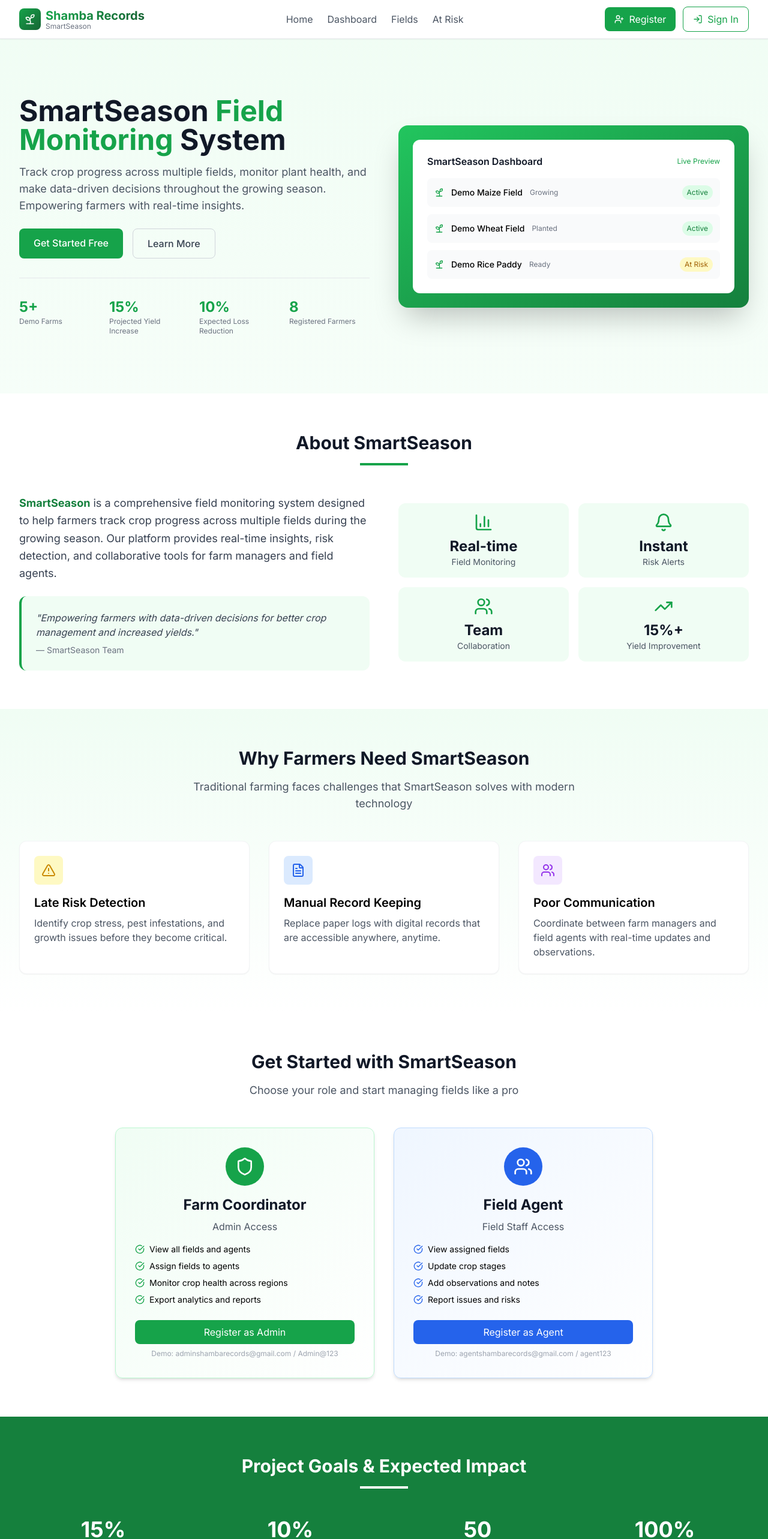
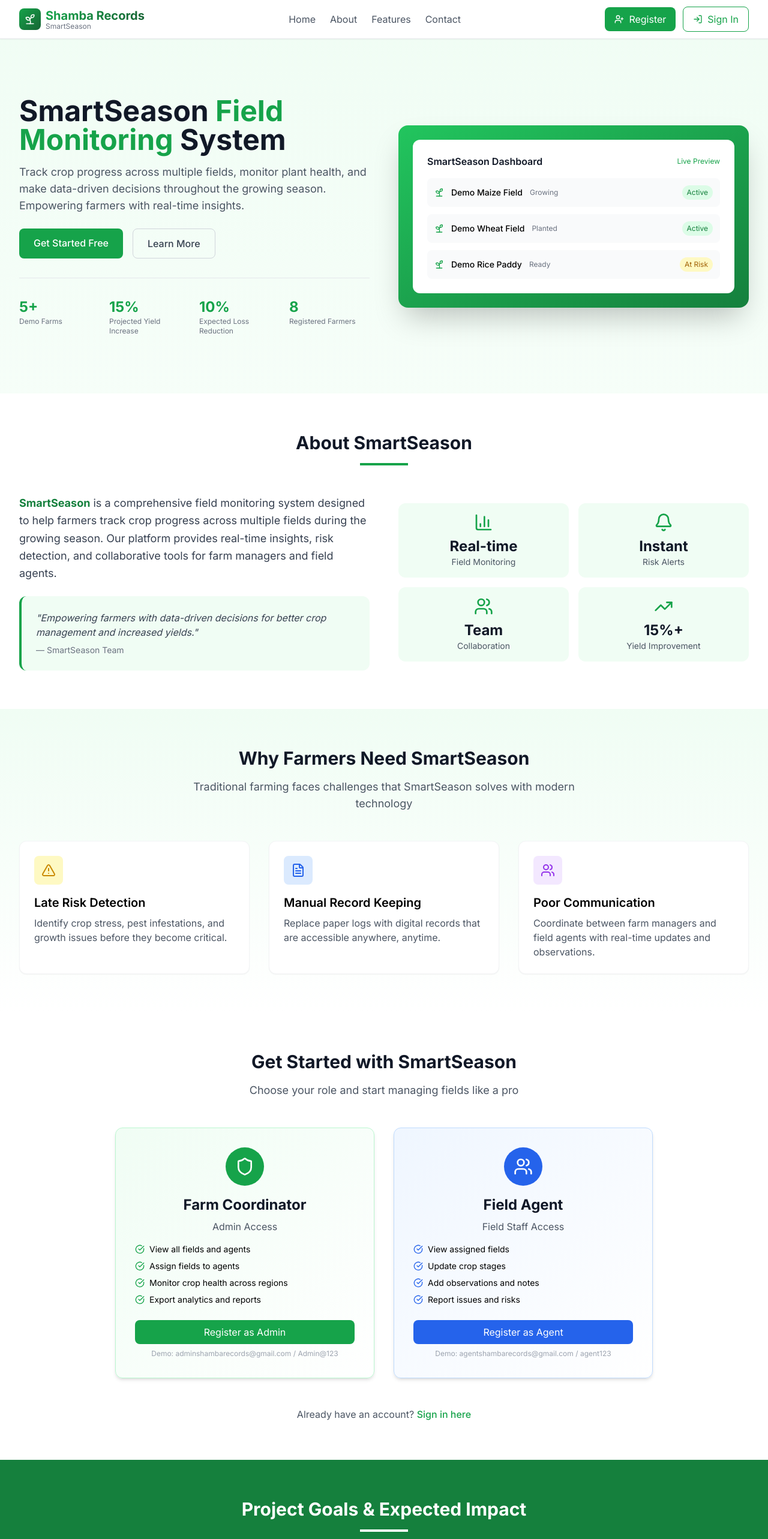
Before and after one commit to Dama5323/shamba-records-smartseason-field-monitoring, a React (Vite) app in the folder frontend/: page / in a window 1280 px wide. Shown: the top 2566 px of the page at 60% size. Built offline with nearby package versions, Linux system fonts and the light colour scheme; no server answers.

Commit message:
fix(landing): make navigation public-friendly and remove broken links

```diff
--- a/frontend/src/components/landing/LandingPage.jsx
+++ b/frontend/src/components/landing/LandingPage.jsx
@@ -16,19 +16,31 @@ import {
   LogIn,
   UserPlus,
   FileText,
-  AlertTriangle
+  AlertTriangle,
+  Info,
+  Heart,
+  Calendar
 } from 'lucide-react'
 
 const LandingPage = () => {
   const [isMobileMenuOpen, setIsMobileMenuOpen] = useState(false)
 
+  const scrollToSection = (sectionId) => {
+    const section = document.getElementById(sectionId)
+    if (section) {
+      section.scrollIntoView({ behavior: 'smooth' })
+    }
+    setIsMobileMenuOpen(false)
+  }
+
   return (
     <div className="min-h-screen bg-gradient-to-b from-green-50 via-white to-green-50">
-      {/* Navigation Bar */}
+      {/* Navigation Bar - Public Friendly */}
       <nav className="bg-white shadow-sm border-b border-gray-200 sticky top-0 z-50">
         <div className="max-w-7xl mx-auto px-4 sm:px-6 lg:px-8">
           <div className="flex justify-between items-center h-16">
-            <div className="flex items-center space-x-2">
+            {/* Logo */}
+            <Link to="/" className="flex items-center space-x-2">
               <div className="h-9 w-9 bg-gradient-to-br from-green-600 to-green-800 rounded-lg flex items-center justify-center">
                 <Sprout className="h-5 w-5 text-white" />
               </div>
@@ -38,16 +50,17 @@ const LandingPage = () => {
                 </span>
                 <p className="text-xs text-gray-500 -mt-1">SmartSeason</p>
               </div>
+            </Link>
+
+            {/* Desktop Navigation - PUBLIC ONLY */}
+            <div className="hidden md:flex items-center space-x-6">
+              <button onClick={() => scrollToSection('home')} className="text-gray-600 hover:text-green-600 transition-colors">Home</button>
+              <button onClick={() => scrollToSection('about')} className="text-gray-600 hover:text-green-600 transition-colors">About</button>
+              <button onClick={() => scrollToSection('features')} className="text-gray-600 hover:text-green-600 transition-colors">Features</button>
+              <button onClick={() => scrollToSection('contact')} className="text-gray-600 hover:text-green-600 transition-colors">Contact</button>
             </div>
 
-            {/* Desktop Navigation */}
-            <div className="hidden md:flex items-center space-x-6">
-              <Link to="/" className="text-gray-600 hover:text-green-600 transition-colors">Home</Link>
-              <Link to="/dashboard" className="text-gray-600 hover:text-green-600 transition-colors">Dashboard</Link>
-              <Link to="/fields" className="text-gray-600 hover:text-green-600 transition-colors">Fields</Link>
-              <Link to="/at-risk" className="text-gray-600 hover:text-green-600 transition-colors">At Risk</Link>
-            </div>
-
+            {/* Auth Buttons */}
             <div className="hidden md:flex items-center space-x-3">
               <Link
                 to="/register"
@@ -77,24 +90,26 @@ const LandingPage = () => {
           </div>
         </div>
 
-        {/* Mobile Navigation */}
+        {/* Mobile Navigation - PUBLIC ONLY */}
         {isMobileMenuOpen && (
           <div className="md:hidden border-t border-gray-200 bg-white">
             <div className="px-2 pt-2 pb-3 space-y-1">
-              <Link to="/" className="block px-3 py-2 text-gray-600 hover:bg-green-50 hover:text-green-600 rounded-lg">Home</Link>
-              <Link to="/dashboard" className="block px-3 py-2 text-gray-600 hover:bg-green-50 hover:text-green-600 rounded-lg">Dashboard</Link>
-              <Link to="/fields" className="block px-3 py-2 text-gray-600 hover:bg-green-50 hover:text-green-600 rounded-lg">Fields</Link>
-              <Link to="/at-risk" className="block px-3 py-2 text-gray-600 hover:bg-green-50 hover:text-green-600 rounded-lg">At Risk</Link>
+              <button onClick={() => scrollToSection('home')} className="block w-full text-left px-3 py-2 text-gray-600 hover:bg-green-50 hover:text-green-600 rounded-lg">Home</button>
+              <button onClick={() => scrollToSection('about')} className="block w-full text-left px-3 py-2 text-gray-600 hover:bg-green-50 hover:text-green-600 rounded-lg">About</button>
+              <button onClick={() => scrollToSection('features')} className="block w-full text-left px-3 py-2 text-gray-600 hover:bg-green-50 hover:text-green-600 rounded-lg">Features</button>
+              <button onClick={() => scrollToSection('contact')} className="block w-full text-left px-3 py-2 text-gray-600 hover:bg-green-50 hover:text-green-600 rounded-lg">Contact</button>
               <div className="pt-4 space-y-2 border-t border-gray-100 mt-2">
                 <Link
                   to="/register"
                   className="block w-full px-3 py-2 bg-green-600 text-white rounded-lg text-center hover:bg-green-700"
+                  onClick={() => setIsMobileMenuOpen(false)}
                 >
                   Register
                 </Link>
                 <Link
                   to="/login"
                   className="block w-full px-3 py-2 border border-green-600 text-green-600 rounded-lg text-center hover:bg-green-50"
+                  onClick={() => setIsMobileMenuOpen(false)}
                 >
                   Sign In
                 </Link>
@@ -104,8 +119,8 @@ const LandingPage = () => {
         )}
       </nav>
 
-      {/* Hero Section */}
-      <section className="relative overflow-hidden">
+      {/* Hero Section - id="home" */}
+      <section id="home" className="relative overflow-hidden">
         <div className="max-w-7xl mx-auto px-4 sm:px-6 lg:px-8 py-16 lg:py-24">
           <div className="grid lg:grid-cols-2 gap-12 items-center">
             <div>
@@ -124,7 +139,7 @@ const LandingPage = () => {
                   Get Started Free
                 </Link>
                 <button
-                  onClick={() => document.getElementById('about')?.scrollIntoView({ behavior: 'smooth' })}
+                  onClick={() => scrollToSection('about')}
                   className="px-6 py-3 border border-gray-300 text-gray-700 rounded-lg hover:bg-gray-50 transition-all font-medium"
                 >
                   Learn More
@@ -186,7 +201,7 @@ const LandingPage = () => {
         </div>
       </section>
 
-      {/* About SmartSeason */}
+      {/* About SmartSeason - id="about" */}
       <section id="about" className="py-16 bg-white">
         <div className="max-w-7xl mx-auto px-4 sm:px-6 lg:px-8">
           <div className="text-center mb-12">
@@ -234,8 +249,8 @@ const LandingPage = () => {
         </div>
       </section>
 
-      {/* Why SmartSeason */}
-      <section className="py-16 bg-gradient-to-b from-green-50 to-white">
+      {/* Features Section - id="features" */}
+      <section id="features" className="py-16 bg-gradient-to-b from-green-50 to-white">
         <div className="max-w-7xl mx-auto px-4 sm:px-6 lg:px-8">
           <div className="text-center mb-12">
             <h2 className="text-3xl font-bold text-gray-900 mb-4">Why Farmers Need SmartSeason</h2>
@@ -245,7 +260,7 @@ const LandingPage = () => {
           </div>
 
           <div className="grid md:grid-cols-3 gap-8">
-            <div className="bg-white p-6 rounded-xl shadow-sm border border-gray-100">
+            <div className="bg-white p-6 rounded-xl shadow-sm border border-gray-100 hover:shadow-md transition">
               <div className="h-12 w-12 bg-yellow-100 rounded-lg flex items-center justify-center mb-4">
                 <AlertTriangle className="h-6 w-6 text-yellow-600" />
               </div>
@@ -255,7 +270,7 @@ const LandingPage = () => {
               </p>
             </div>
 
-            <div className="bg-white p-6 rounded-xl shadow-sm border border-gray-100">
+            <div className="bg-white p-6 rounded-xl shadow-sm border border-gray-100 hover:shadow-md transition">
               <div className="h-12 w-12 bg-blue-100 rounded-lg flex items-center justify-center mb-4">
                 <FileText className="h-6 w-6 text-blue-600" />
               </div>
@@ -265,7 +280,7 @@ const LandingPage = () => {
               </p>
             </div>
 
-            <div className="bg-white p-6 rounded-xl shadow-sm border border-gray-100">
+            <div className="bg-white p-6 rounded-xl shadow-sm border border-gray-100 hover:shadow-md transition">
               <div className="h-12 w-12 bg-purple-100 rounded-lg flex items-center justify-center mb-4">
                 <Users className="h-6 w-6 text-purple-600" />
               </div>
@@ -357,6 +372,16 @@ const LandingPage = () => {
               <p className="text-xs text-gray-400 text-center mt-2">Demo: agentshambarecords@gmail.com / agent123</p>
             </div>
           </div>
+
+          {/* Call to Action */}
+          <div className="text-center mt-12">
+            <p className="text-gray-600">
+              Already have an account?{' '}
+              <Link to="/login" className="text-green-600 hover:text-green-700 font-medium">
+                Sign in here
+              </Link>
+            </p>
+          </div>
         </div>
       </section>
 
@@ -389,8 +414,8 @@ const LandingPage = () => {
         </div>
       </section>
 
-      {/* Footer - SmartSeason Project Focus */}
-      <footer className="bg-gray-900 text-gray-400 py-12">
+      {/* Footer - id="contact" */}
+      <footer id="contact" className="bg-gray-900 text-gray-400 py-12">
         <div className="max-w-7xl mx-auto px-4 sm:px-6 lg:px-8">
           <div className="grid md:grid-cols-3 gap-8">
             {/* Company Info */}
@@ -408,38 +433,39 @@ const LandingPage = () => {
               </p>
             </div>
 
-            {/* SmartSeason Services */}
+            {/* Quick Links */}
             <div>
-              <h4 className="text-white font-semibold mb-4">SmartSeason Services</h4>
+              <h4 className="text-white font-semibold mb-4">Quick Links</h4>
               <ul className="space-y-2 text-sm">
-                <li className="flex items-center space-x-2">
-                  <CheckCircle className="h-3 w-3 text-green-500" />
-                  <span>Real-Time Field Monitoring</span>
+                <li>
+                  <button onClick={() => scrollToSection('home')} className="hover:text-green-400 transition">
+                    Home
+                  </button>
                 </li>
-                <li className="flex items-center space-x-2">
-                  <CheckCircle className="h-3 w-3 text-green-500" />
-                  <span>Crop Growth Tracking</span>
+                <li>
+                  <button onClick={() => scrollToSection('about')} className="hover:text-green-400 transition">
+                    About
+                  </button>
                 </li>
-                <li className="flex items-center space-x-2">
-                  <CheckCircle className="h-3 w-3 text-green-500" />
-                  <span>Risk Detection & Alerts</span>
+                <li>
+                  <button onClick={() => scrollToSection('features')} className="hover:text-green-400 transition">
+                    Features
+                  </button>
                 </li>
-                <li className="flex items-center space-x-2">
-                  <CheckCircle className="h-3 w-3 text-green-500" />
-                  <span>Agent Assignment System</span>
+                <li>
+                  <Link to="/login" className="hover:text-green-400 transition">
+                    Sign In
+                  </Link>
                 </li>
-                <li className="flex items-center space-x-2">
-                  <CheckCircle className="h-3 w-3 text-green-500" />
-                  <span>Observation & Notes</span>
-                </li>
-                <li className="flex items-center space-x-2">
-                  <CheckCircle className="h-3 w-3 text-green-500" />
-                  <span>Data Analytics & Reports</span>
+                <li>
+                  <Link to="/register" className="hover:text-green-400 transition">
+                    Register
+                  </Link>
                 </li>
               </ul>
             </div>
 
-            {/* Contact with Map */}
+            {/* Contact & Location */}
             <div>
               <h4 className="text-white font-semibold mb-4">Contact & Location</h4>
               <ul className="space-y-2 text-sm mb-4">
@@ -449,11 +475,11 @@ const LandingPage = () => {
                 </li>
                 <li className="flex items-center space-x-2">
                   <Mail className="h-4 w-4 text-green-500" />
-                  <a href="mailto:info@shambarecords.com" className="hover:text-white">info@shambarecords.com</a>
+                  <a href="mailto:info@shambarecords.com" className="hover:text-white transition">info@shambarecords.com</a>
                 </li>
                 <li className="flex items-center space-x-2">
                   <Phone className="h-4 w-4 text-green-500" />
-                  <a href="tel:+254732693963" className="hover:text-white">+254 732 693 963</a>
+                  <a href="tel:+254732693963" className="hover:text-white transition">+254 732 693 963</a>
                 </li>
               </ul>
 
@@ -472,7 +498,7 @@ const LandingPage = () => {
                   ></iframe>
                 </div>
                 <p className="text-xs text-gray-500 mt-2 text-center">
-                  <a href="https://maps.google.com/?q=Mitsumi+Business+Park+Westlands+Nairobi" target="_blank" rel="noopener noreferrer" className="hover:text-green-400">
+                  <a href="https://maps.google.com/?q=Mitsumi+Business+Park+Westlands+Nairobi" target="_blank" rel="noopener noreferrer" className="hover:text-green-400 transition">
                     View on Google Maps →
                   </a>
                 </p>
@@ -480,20 +506,20 @@ const LandingPage = () => {
             </div>
           </div>
 
-          {/* Developer Credit */}
+          {/* Divider */}
           <div className="border-t border-gray-800 mt-8 pt-8">
             <div className="text-center">
               <p className="text-sm text-gray-500 mb-2">
-                Created for Shamba Records Software Internship Application
+                Created for Shamba Records Software Engineer Internship Application
               </p>
               <p className="text-gray-500">Designed & Developed by</p>
               <p className="text-green-500 font-medium text-lg">Damaris Chege</p>
               <div className="flex items-center justify-center space-x-4 mt-2">
-                <a href="mailto:deenyashke@gmail.com" className="text-sm hover:text-green-400">
+                <a href="mailto:deenyashke@gmail.com" className="text-sm hover:text-green-400 transition">
                   deenyashke@gmail.com
                 </a>
                 <span className="text-gray-600">|</span>
-                <a href="tel:+254708729553" className="text-sm hover:text-green-400">
+                <a href="tel:+254708729553" className="text-sm hover:text-green-400 transition">
                   +254 708 729 553
                 </a>
               </div>
```
